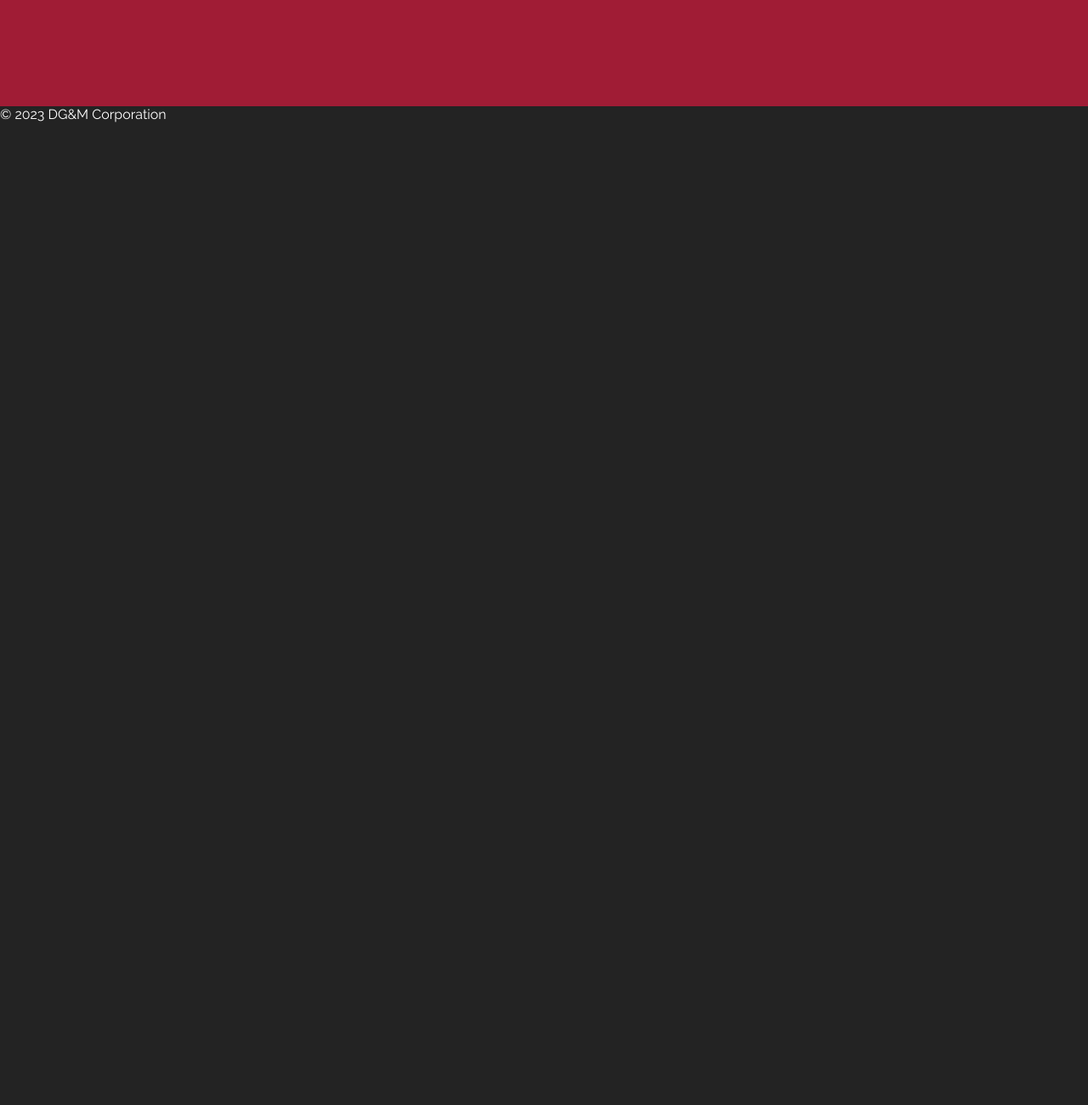
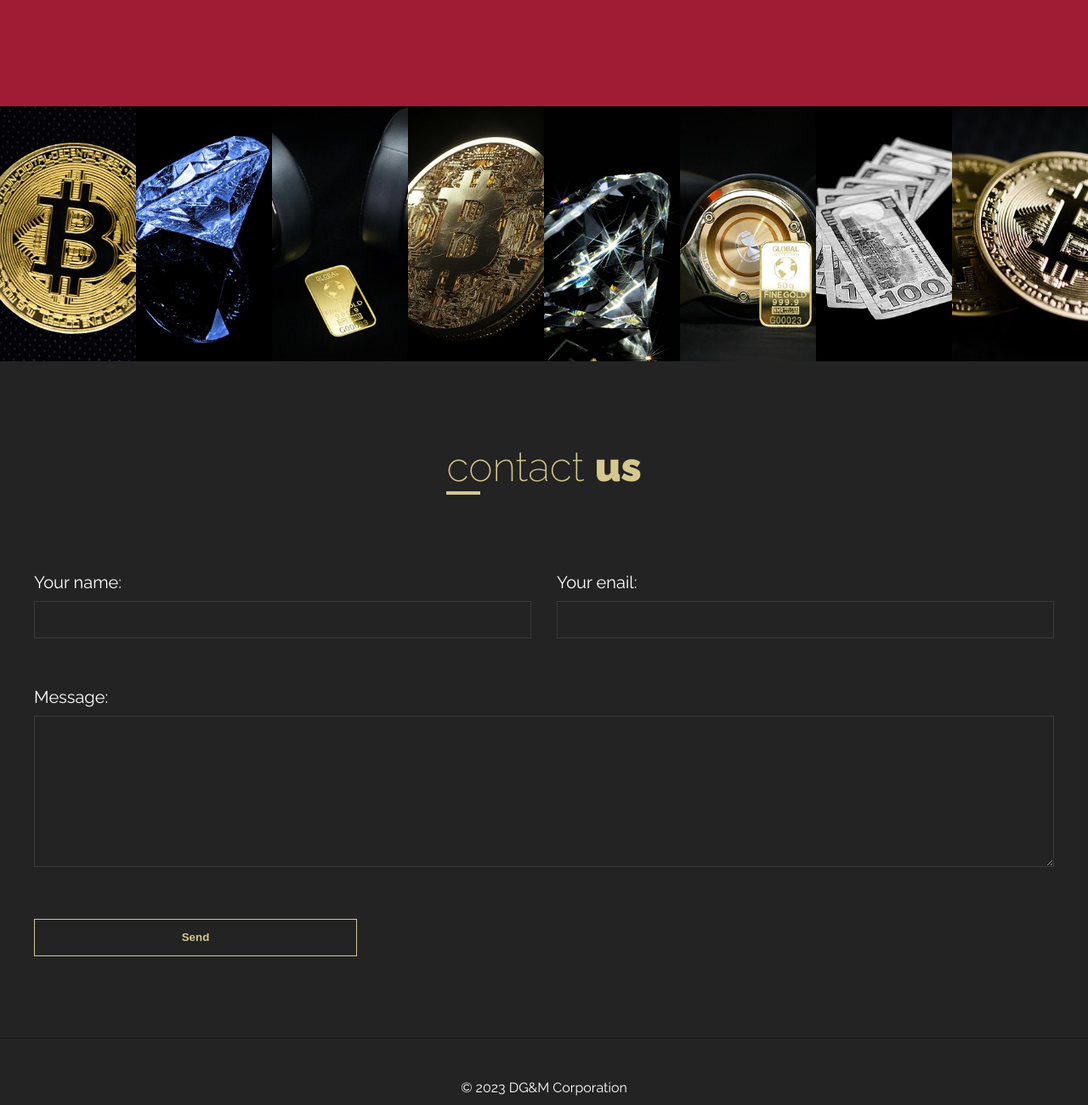
Before and after one commit to krystianpis/MMCSchool-DG-M-Grid, a plain HTML site: page index.html in a window 1280 px wide. Shown: the part 4520-5820 px from the top of the page at 85% size. Before the commit the page ends 4664 px from the top, so only its background shows below. Drawn offline with Linux system fonts and the light colour scheme.

Commit message:
added section gallery, contact, added styles in footer, added js to navigation on mobile

```diff
--- a/index.html
+++ b/index.html
@@ -216,6 +216,44 @@
             </div>
         </section>
 
+        <section class="gallery">
+            <img src="./img/gallery/1.jpg" alt="Złoty bitcoin">
+            <img src="./img/gallery/2.jpg" alt="Diament">
+            <img src="./img/gallery/3.jpg" alt="Słuchawki nauszne i sztabka złota">
+            <img src="./img/gallery/4.jpg" alt="Złoty bitcoin">
+            <img src="./img/gallery/5.jpg" alt="Diament">
+            <img src="./img/gallery/6.jpg" alt="Słuchawki nauszne i sztabka złota">
+            <img src="./img/gallery/7.jpg" alt="Banknoty">
+            <img src="./img/gallery/8.jpg" alt="Dwa złote bitcoiny">
+        </section>
+
+        <section class="contact" id="contact">
+            <div class="wrapper">
+
+                <h2 class="section-title">contact <span>us</span></h2>
+
+                <form class="contact__form">
+                    <div class="contact__form-box">
+                        <label for="name">Your name:</label>
+                        <input type="text" id="name">
+                    </div>
+
+                    <div class="contact__form-box">
+                        <label for="email">Your enail:</label>
+                        <input type="email" id="email">
+                    </div>
+
+                    <div class="contact__form-box">
+                        <label for="msg">Message:</label>
+                        <textarea id="msg" cols="30" rows="10"></textarea>
+                    </div>
+
+                    <button type="submit" class="contact__form-btn">Send</button>
+                </form>
+
+            </div>
+        </section>
+
     </main>
 
     <footer class="footer">
--- a/js/main.js
+++ b/js/main.js
@@ -5,9 +5,17 @@ const footerYear = document.querySelector('.footer__year')
 const handleNav = () => {
 	navBtn.classList.toggle('is-active')
 	navMobile.classList.toggle('nav-mobile--active')
+	document.body.classList.toggle('sticky-body')
+}
+
+const removeSticky = () => {
+	navBtn.classList.remove('is-active')
+	navMobile.classList.remove('nav-mobile--active')
+	document.body.classList.remove('sticky-body')
 }
 
 navBtn.addEventListener('click', handleNav)
+navMobile.addEventListener('click', removeSticky)
 
 const handleCurrentYear = () => {
 	const year = new Date().getFullYear()
--- a/sass/utilities/_large.scss
+++ b/sass/utilities/_large.scss
@@ -115,4 +115,8 @@
 			}
 		}
 	}
+
+	.gallery {
+		grid-template-columns: repeat(8, 1fr);
+	}
 }
--- a/sass/utilities/_main-styles.scss
+++ b/sass/utilities/_main-styles.scss
@@ -156,6 +156,10 @@ h1.company-name {
 			color: $gold;
 		}
 	}
+}
+
+.sticky-body {
+	overflow: hidden;
 }
 
 // MAIN
@@ -364,3 +368,102 @@ h1.company-name {
 		}
 	}
 }
+
+// GALLERY
+
+.gallery {
+	display: grid;
+	grid-template-columns: 1fr 1fr;
+
+	img {
+		height: 300px;
+		width: 100%;
+		object-fit: cover;
+
+		&:nth-child(odd) {
+			display: none;
+		}
+	}
+}
+
+// CONTACT
+
+.contact {
+	padding: 6em 2em;
+
+	&__form {
+		display: grid;
+		grid-template-columns: repeat(6, 1fr);
+	}
+
+	&__form-box {
+		label {
+			display: block;
+			margin-bottom: 0.5em;
+			font-size: 2rem;
+		}
+
+		textarea {
+			max-width: 100%;
+			width: 100%;
+			min-width: 100%;
+		}
+
+		input,
+		textarea {
+			padding: 1em 2em;
+			margin-bottom: 2em;
+			width: 100%;
+			color: $white;
+			background: none;
+			border: 1px solid rgba(255, 255, 255, 0.1);
+
+			&:focus {
+				outline: none;
+				border: 1px solid $gold;
+			}
+		}
+
+		&:nth-child(1) {
+			grid-column: 1 / -1;
+			grid-row: 1 / 2;
+		}
+
+		&:nth-child(2) {
+			grid-column: 1 / -1;
+			grid-row: 2 / 3;
+		}
+
+		&:nth-child(3) {
+			grid-column: 1 / -1;
+			grid-row: 3 / 4;
+		}
+	}
+
+	&__form-btn {
+		grid-column: 1 / 3;
+		grid-row: 4 / 5;
+		padding: 1em;
+		border: 1px solid $gold;
+		background: none;
+		font-weight: bold;
+		color: $gold;
+		cursor: pointer;
+		transition: background-color 0.3s, color 0.3s;
+
+		&:hover,
+		&:focus {
+			outline: none;
+			color: $dark;
+			background-color: $gold;
+		}
+	}
+}
+
+// FOOTER
+
+.footer {
+	padding: 3em 1em;
+	border-top: 1px solid $darker;
+	text-align: center;
+}
--- a/sass/utilities/_medium.scss
+++ b/sass/utilities/_medium.scss
@@ -64,4 +64,41 @@
 			margin-bottom: 0;
 		}
 	}
+
+	.gallery {
+		grid-template-columns: repeat(4, 1fr);
+
+		img {
+			&:nth-child(odd) {
+				display: block;
+			}
+		}
+	}
+
+	.contact {
+		&__form {
+			gap: 30px;
+		}
+
+		&__form-box {
+			&:nth-child(1) {
+				grid-column: 1 / 4;
+				grid-row: 1 / 2;
+			}
+
+			&:nth-child(2) {
+				grid-column: 4 / 7;
+				grid-row: 1 / 2;
+			}
+
+			&:nth-child(3) {
+				grid-column: 1 / -1;
+				grid-row: 2 / 3;
+			}
+		}
+
+		&__form-btn {
+			grid-row: 3 / 4;
+		}
+	}
 }
```
Also changed, not shown: css/main.css, img/gallery/1.jpg (added), img/gallery/2.jpg (added), img/gallery/3.jpg (added), img/gallery/4.jpg (added), img/gallery/5.jpg (added), img/gallery/6.jpg (added), img/gallery/7.jpg (added), img/gallery/8.jpg (added), 1 other file.
